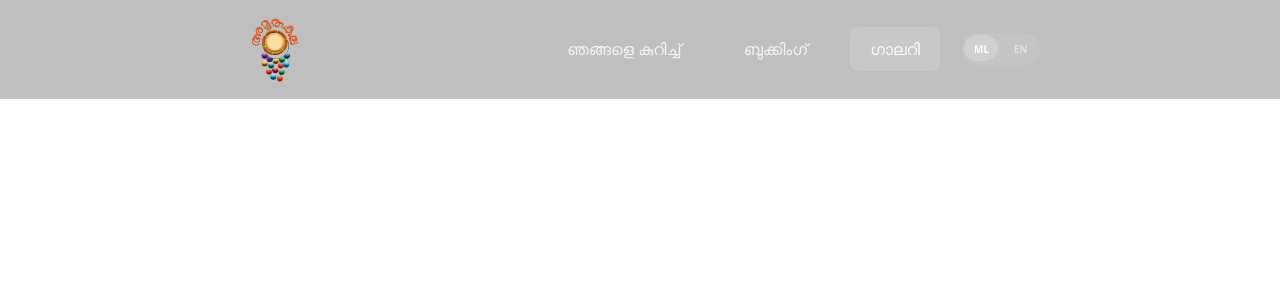
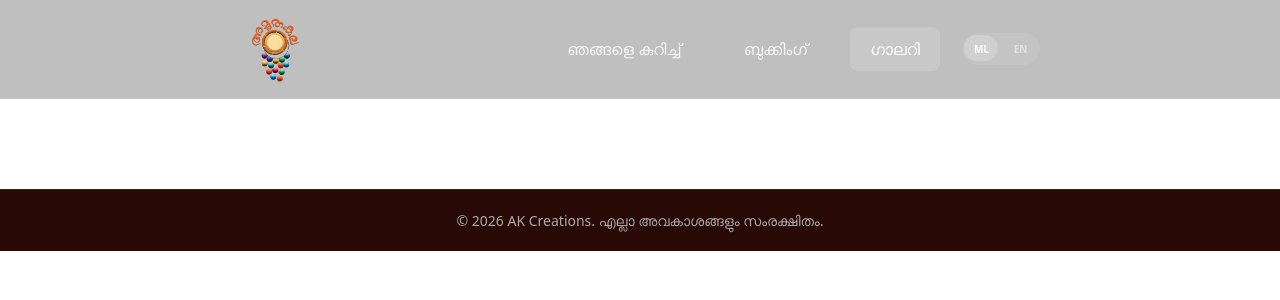
Before and after one commit to ANANDVPOTTY/amrithakala-creations, a React (Vite) app: page /gallery in a window 1280 px wide. Shown: the top 300 px of the page. Built offline with nearby package versions, Linux system fonts and the light colour scheme; a web font is replaced by a local one.

Commit message:
Add Footer component with copyright information and styles

```diff
--- /dev/null
+++ b/src/components/Footer/Footer.jsx
@@ -0,0 +1,17 @@
+import { useTranslation } from "react-i18next";
+import { FooterContainer, CopyrightText } from "./Footer.styles";
+
+const Footer = () => {
+  const { t } = useTranslation();
+  const year = new Date().getFullYear();
+
+  return (
+    <FooterContainer component="footer">
+      <CopyrightText>
+        {t("footer.copyright", { year })}
+      </CopyrightText>
+    </FooterContainer>
+  );
+};
+
+export default Footer;
--- /dev/null
+++ b/src/components/Footer/Footer.styles.js
@@ -0,0 +1,19 @@
+import { styled } from "@mui/material/styles";
+import { Box, Typography } from "@mui/material";
+import { responsiveFont } from "../../theme/responsiveFont";
+import { responsivePagePadding } from "../../theme/commonStyles";
+
+export const FooterContainer = styled(Box)(({ theme }) => ({
+  ...responsivePagePadding(theme),
+  paddingTop: "20px",
+  paddingBottom: "20px",
+  backgroundColor: "var(--color-primary-darkest)",
+  borderTop: "1px solid rgba(255, 255, 255, 0.1)",
+  textAlign: "center",
+}));
+
+export const CopyrightText = styled(Typography)(({ theme }) => ({
+  ...responsiveFont(theme, "14px"),
+  color: "var(--color-grey-400)",
+  fontWeight: 400,
+}));
--- a/src/i18n/locales/en.json
+++ b/src/i18n/locales/en.json
@@ -18,6 +18,9 @@
   "gallery": {
     "title": "Gallery"
   },
+  "footer": {
+    "copyright": "© {{year}} AK Creations. All rights reserved."
+  },
   "language": {
     "toggle": "മലയാളം"
   }
--- a/src/i18n/locales/ml.json
+++ b/src/i18n/locales/ml.json
@@ -18,6 +18,9 @@
   "gallery": {
     "title": "ഗാലറി"
   },
+  "footer": {
+    "copyright": "© {{year}} AK Creations. എല്ലാ അവകാശങ്ങളും സംരക്ഷിതം."
+  },
   "language": {
     "toggle": "English"
   }
--- a/src/layouts/MainLayout.jsx
+++ b/src/layouts/MainLayout.jsx
@@ -1,5 +1,6 @@
 import { Outlet } from "react-router-dom";
 import Navbar from "../components/Navbar/Navbar";
+import Footer from "../components/Footer/Footer";
 import { MainContainer, ContentWrapper } from "./MainLayout.styles";
 
 const MainLayout = () => {
@@ -10,6 +11,8 @@ const MainLayout = () => {
       <ContentWrapper component="main">
         <Outlet />
       </ContentWrapper>
+
+      <Footer />
     </MainContainer>
   );
 };
```
